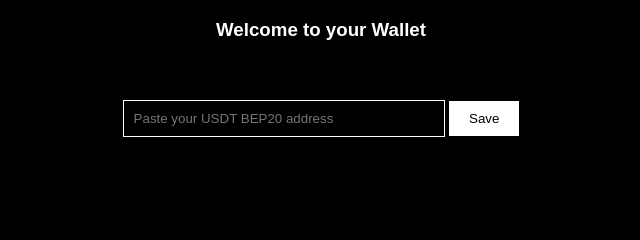
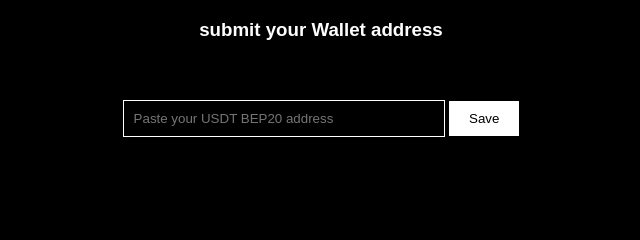
Before and after one commit to muhammadshuayb/childs-play, a plain HTML site: page Wallet.html in a window 1280 px wide. Shown: the top 240 px of the page, 319-959 px from the left. Drawn offline with Linux system fonts and the light colour scheme.

Commit message:
Update Wallet.html

```diff
--- a/Wallet.html
+++ b/Wallet.html
@@ -64,7 +64,7 @@
 <body>
 
     <header>
-        <h3>Welcome to your Wallet</h3>
+        <h3>submit your Wallet address</h3>
     </header>
 
     <div id="walletContainer">
```
